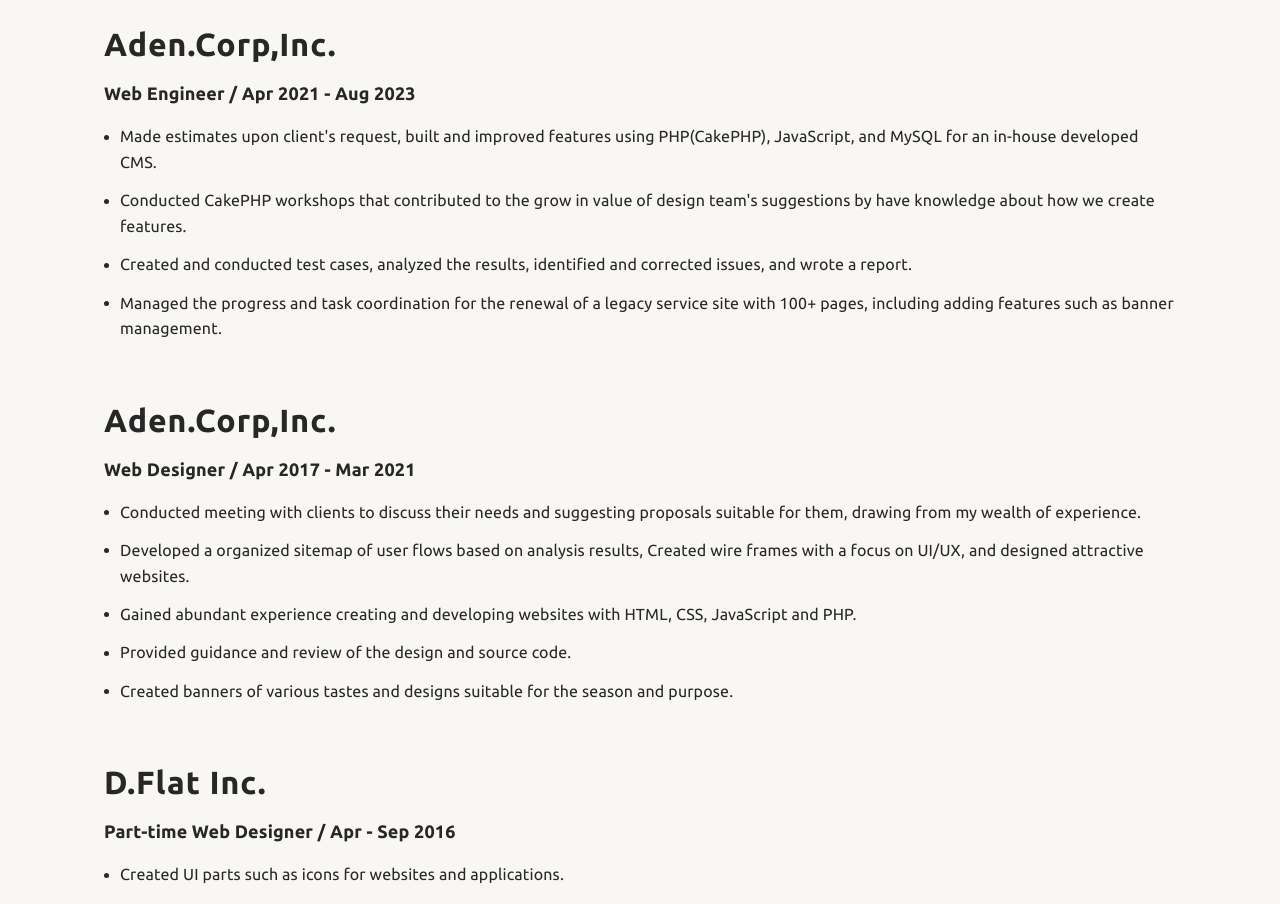
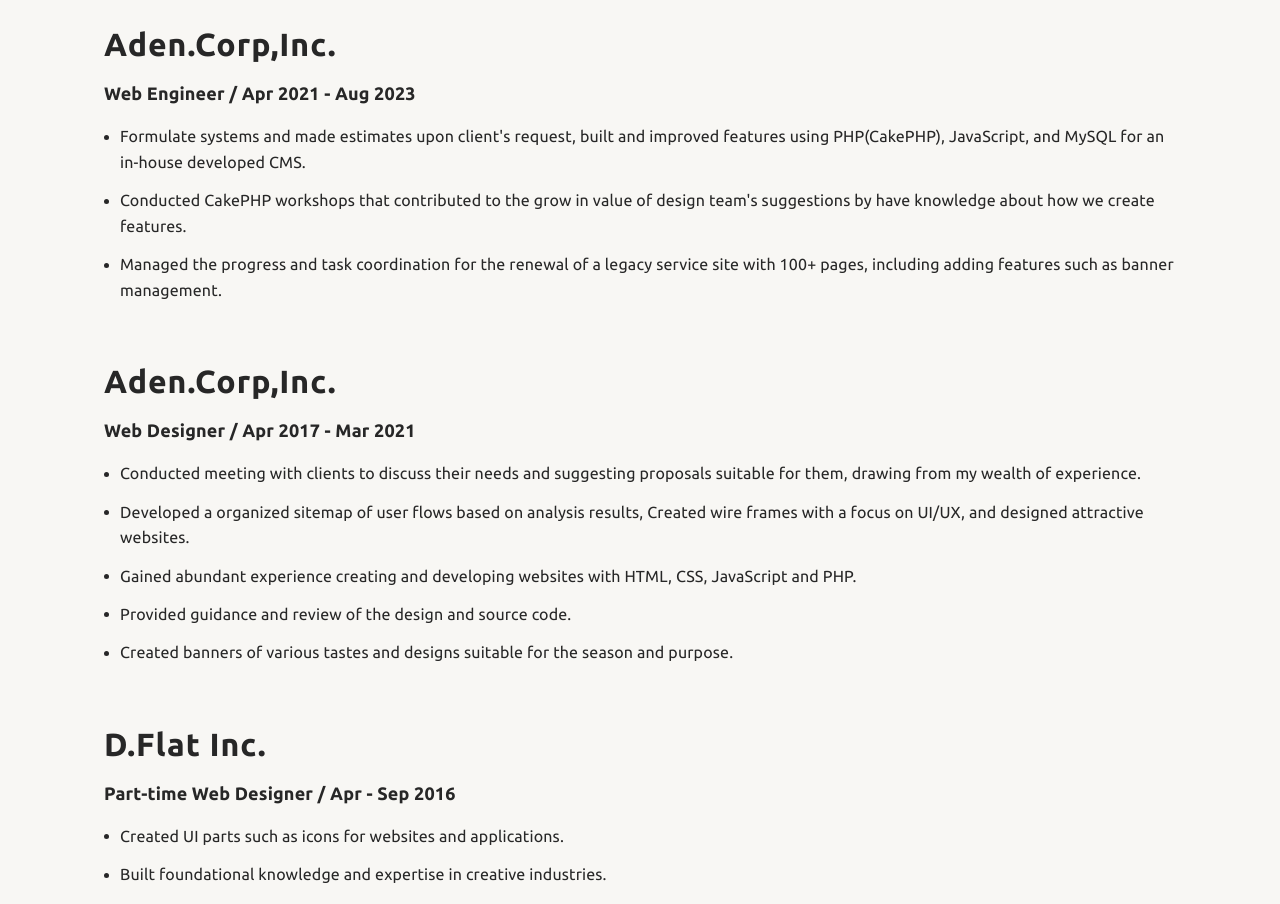
Before and after one commit to rixcx/rinaofk, a Next.js app: page /en/about in a window 1280 px wide. Shown: the part 1080-1984 px from the top of the page. Built offline with nearby package versions, Linux system fonts and the light colour scheme.

Commit message:
[about] edit profile

```diff
--- a/messages/en.json
+++ b/messages/en.json
@@ -6,7 +6,7 @@
     "intro": "I am a Web developer with experience in designing multiple websites for BtoC and developing various systems.\nI have experienced practical works in creating web sites that include client meetings, wireframe creation, design, and coding, as well as adding new features using PHP.\nI am skilled at approaching projects from both design and development perspectives to offer the effective solutions.",
 
      "Experience": {
-      "aden_engineer_01": "Made estimates upon client's request, built and improved features using PHP(CakePHP), JavaScript, and MySQL for an in-house developed CMS.",
+      "aden_engineer_01": "Formulate systems and made estimates upon client's request, built and improved features using PHP(CakePHP), JavaScript, and MySQL for an in-house developed CMS.",
       "aden_engineer_02": "Conducted CakePHP workshops that contributed to the grow in value of design team's suggestions by have knowledge about how we create features.",
       "aden_engineer_03": "Created and conducted test cases, analyzed the results, identified and corrected issues, and wrote a report.",
       "aden_engineer_04": "Managed the progress and task coordination for the renewal of a legacy service site with 100+ pages, including adding features such as banner management.",
--- a/messages/ja.json
+++ b/messages/ja.json
@@ -1,12 +1,12 @@
 {
   "Index": {
-    "text": "日本でWebデザイナーとして4年、Webエンジニアとして2.5年の経験を持つWebディベロッパーです。\nWebソリューションを通じて、クライアントの課題解決や価値向上に貢献することにやりがいを感じています。"
+    "text": "Webデザイナーとして4年、Webエンジニアとして2.5年の経験を持つWebディベロッパーです。\nWebソリューションを通じて、クライアントの課題解決や価値向上に貢献することにやりがいを感じています。"
   },
   "About": {
     "intro": "BtoCのWebサイトのデザインや、システム開発の経験を持つWebディベロッパーです。\n打ち合わせ、ワイヤーフレーム作成、デザイン、コーディングなどを含むWebサイト制作や、PHPを用いた新機能の開発など、数多くの実践的な仕事を行ってきました。\nデザインと開発の両方の視点からプロジェクトを捉え、最適な提案を行うことが得意です。",
 
      "Experience": {
-      "aden_engineer_01": "自社開発のCMSをベースに、見積もりを作成、PHP（CakePHP）やJavaScript、MySQLを使用して機能の実装を行いました。",
+      "aden_engineer_01": "自社開発のCMSをベースに、要望を整理して機能の策定や見積もりの作成、PHP（CakePHP）やJavaScript、MySQLを使用して機能の実装を行いました。",
       "aden_engineer_02": " WebチームへCakePHPワークショップを行い、PHPを用いた機能に対する知識を持つことによるクライアントへの提案価値向上に貢献しました。",
       "aden_engineer_03": "テストケースの作成、テストの実施、結果の分析、修正が必要な箇所の特定・修正と報告書の作成を行いました。",
       "aden_engineer_04": "100ページ以上あったレガシーなサービスサイトのリニューアルの進行・タスク管理と、バナー管理などの機能の追加を担当しました。",
@@ -53,7 +53,7 @@
 
      "Constitute": {
       "title": "私を構成するものは...",
-      "travel" : "いつも旅行のことを考えています。どこへ行くか、何をするか、そしてどのように行くかを考えることが趣味の一つです。まだヨーロッパを訪れたことがないので、近いうちに行ってみたいです。",
+      "travel" : "いつも旅行のことを考えています。どこへ行くか、何をするか、そしてどのように行くかを考えることが趣味の一つです。まだヨーロッパを訪れたことがないので、いつか行ってみたいです。",
       "spicy" : "辛いもの無しでは生きていけません。唐辛子をいちから育てたこともあります。私の初めての韓国訪問の目的は、コスメでもKPOPでもなく、辛いものを食べ歩くことでした。",
       "goofy" : "理由はわかりませんが、鳥の何も考えていないような顔がとても大好きです。見かけたら必ず写真を撮ってしまいます。そうして撮り貯めたまぬけな顔写真は数知れず…"
      }
--- a/src/app/[locale]/about/page.tsx
+++ b/src/app/[locale]/about/page.tsx
@@ -41,7 +41,7 @@ export default function About() {
             <ul>
               <li>{t('Experience.aden_engineer_01')}</li>
               <li>{t('Experience.aden_engineer_02')}</li>
-              <li>{t('Experience.aden_engineer_03')}</li>
+              {/* <li>{t('Experience.aden_engineer_03')}</li> */}
               <li>{t('Experience.aden_engineer_04')}</li>
             </ul>
           </div>
```
